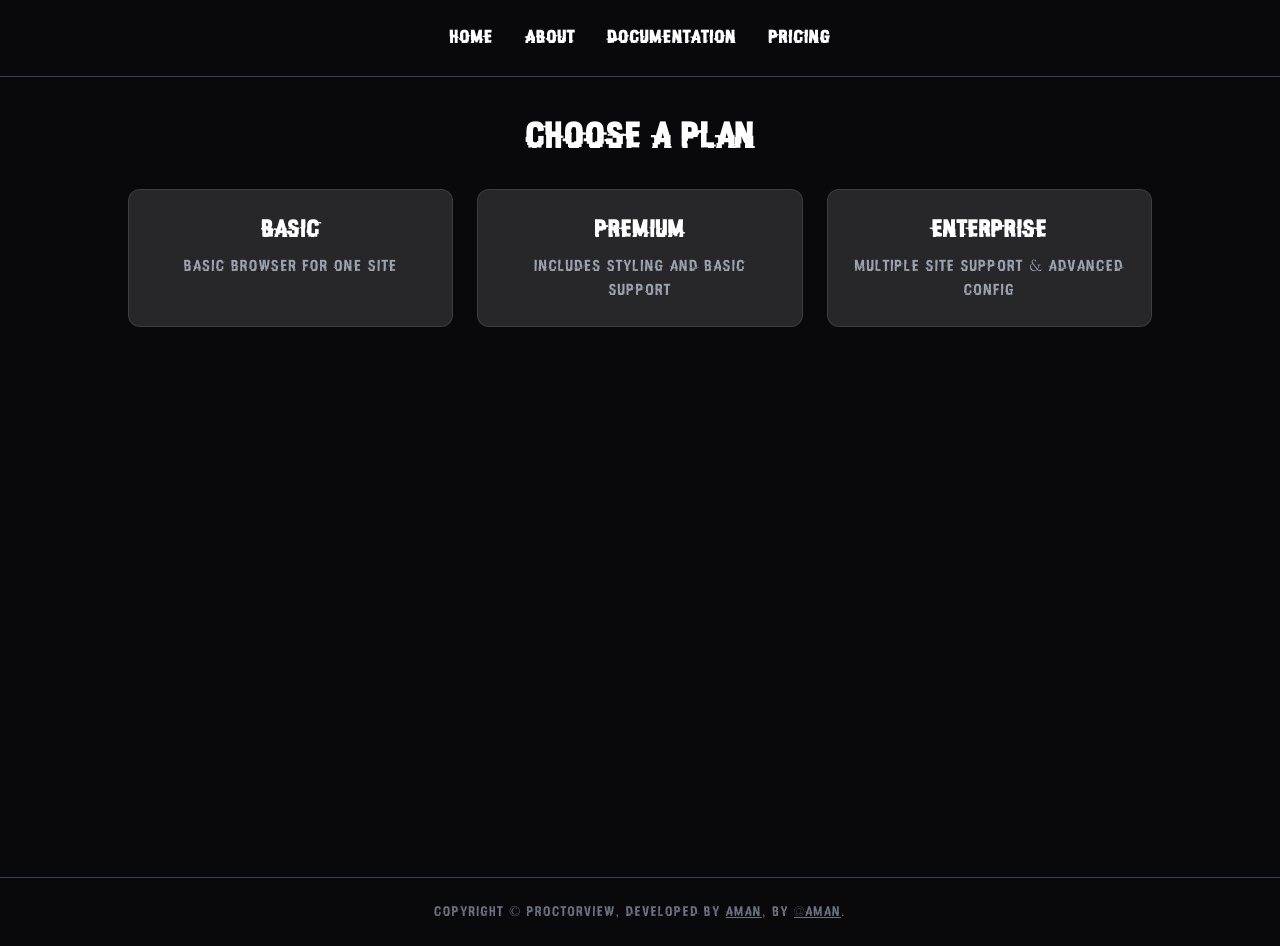
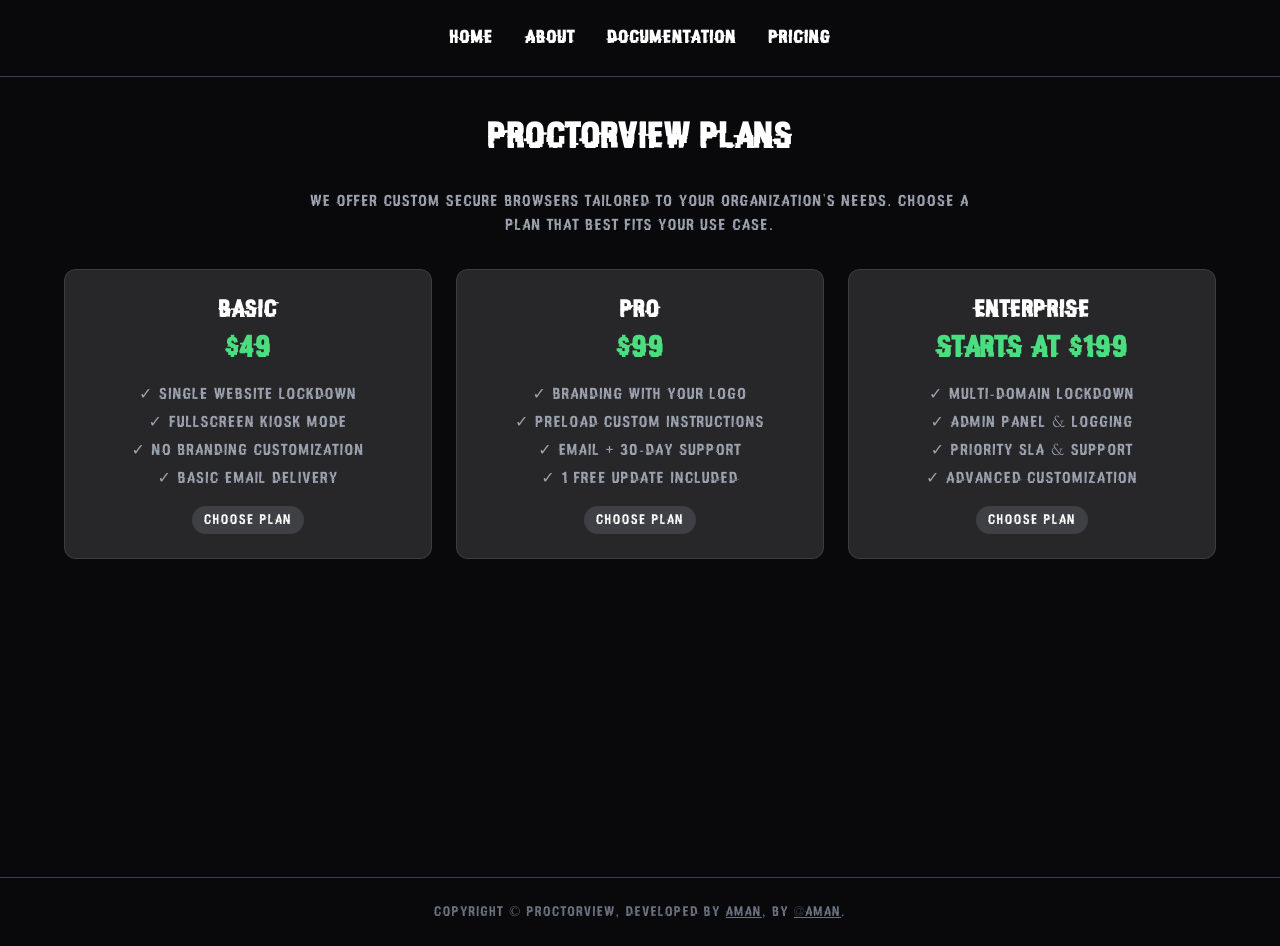
Before and after one commit to AmanRembersu/ProctorView, a React (Vite) app: page /pricing in a window 1280 px wide. Built offline with nearby package versions, Linux system fonts and the light colour scheme.

Commit message:
updating the pricing component

```diff
--- a/src/components/Pricing.tsx
+++ b/src/components/Pricing.tsx
@@ -1,5 +1,6 @@
 import React, { useState } from "react";
 
+type Plan = "Basic" | "Pro" | "Enterprise";
 type FormData = {
   name: string;
   email: string;
@@ -8,7 +9,7 @@ type FormData = {
 };
 
 export default function Pricing() {
-  const [selectedPlan, setSelectedPlan] = useState<"Basic" | "Premium" | "Enterprise" | "">("");
+  const [selectedPlan, setSelectedPlan] = useState<Plan | "">("");
   const [formData, setFormData] = useState<FormData>({
     name: "",
     email: "",
@@ -48,27 +49,53 @@ export default function Pricing() {
 
   return (
     <div className="min-h-screen bg-zinc-950 text-white flex flex-col items-center px-4 py-10">
-      <h1 className="text-4xl font-bold mb-8">Choose a Plan</h1>
+      <h1 className="text-4xl font-bold mb-8">ProctorView Plans</h1>
+      <p className="text-gray-400 mb-8 text-center max-w-2xl">
+        We offer custom secure browsers tailored to your organization's needs. Choose a plan that best fits your use case.
+      </p>
 
-      <div className="grid md:grid-cols-3 gap-6 mb-12 w-full max-w-5xl">
-        {(["Basic", "Premium", "Enterprise"] as const).map((plan) => (
-          <div
-            key={plan}
-            className={`p-6 rounded-xl cursor-pointer border transition ${
-              selectedPlan === plan
-                ? "border-green-500 bg-zinc-900"
-                : "border-white/10 bg-zinc-800"
-            }`}
-            onClick={() => setSelectedPlan(plan)}
-          >
-            <h2 className="text-2xl font-semibold mb-2">{plan}</h2>
-            <p className="text-gray-400">
-              {plan === "Basic" && "Basic browser for one site"}
-              {plan === "Premium" && "Includes styling and basic support"}
-              {plan === "Enterprise" && "Multiple site support & advanced config"}
-            </p>
-          </div>
-        ))}
+      <div className="grid md:grid-cols-3 gap-6 mb-12 w-full max-w-6xl">
+        {/* Basic Plan */}
+        <PlanCard
+          title="Basic"
+          price="$49"
+          selected={selectedPlan === "Basic"}
+          onClick={() => setSelectedPlan("Basic")}
+          features={[
+            "Single website lockdown",
+            "Fullscreen kiosk mode",
+            "No branding customization",
+            "Basic email delivery",
+          ]}
+        />
+
+        {/* Pro Plan */}
+        <PlanCard
+          title="Pro"
+          price="$99"
+          selected={selectedPlan === "Pro"}
+          onClick={() => setSelectedPlan("Pro")}
+          features={[
+            "Branding with your logo",
+            "Preload custom instructions",
+            "Email + 30-day support",
+            "1 free update included",
+          ]}
+        />
+
+        {/* Enterprise Plan */}
+        <PlanCard
+          title="Enterprise"
+          price="Starts at $199"
+          selected={selectedPlan === "Enterprise"}
+          onClick={() => setSelectedPlan("Enterprise")}
+          features={[
+            "Multi-domain lockdown",
+            "Admin panel & logging",
+            "Priority SLA & support",
+            "Advanced customization",
+          ]}
+        />
       </div>
 
       {selectedPlan && (
@@ -76,7 +103,9 @@ export default function Pricing() {
           onSubmit={handleSubmit}
           className="w-full max-w-lg bg-zinc-900 p-6 rounded-xl space-y-4"
         >
-          <h3 className="text-xl font-semibold">Tell us what you need</h3>
+          <h3 className="text-xl font-semibold mb-2">
+            Tell us about your use case for the {selectedPlan} plan
+          </h3>
 
           <input
             required
@@ -95,7 +124,7 @@ export default function Pricing() {
           <input
             required
             type="url"
-            placeholder="Site to render in browser"
+            placeholder="Website to render"
             className="w-full p-2 rounded bg-zinc-800 text-white"
             onChange={(e) => handleChange("website", e.target.value)}
           />
@@ -117,3 +146,42 @@ export default function Pricing() {
     </div>
   );
 }
+
+// Pricing Card Component
+function PlanCard({
+  title,
+  price,
+  features,
+  selected,
+  onClick,
+}: {
+  title: string;
+  price: string;
+  features: string[];
+  selected: boolean;
+  onClick: () => void;
+}) {
+  return (
+    <div
+      onClick={onClick}
+      className={`p-6 rounded-xl border cursor-pointer hover:shadow-lg transition-all ${
+        selected ? "border-green-500 bg-zinc-900" : "border-white/10 bg-zinc-800"
+      }`}
+    >
+      <h2 className="text-2xl font-semibold mb-1">{title}</h2>
+      <p className="text-3xl font-bold text-green-400 mb-4">{price}</p>
+      <ul className="text-gray-400 space-y-1 mb-4">
+        {features.map((f, i) => (
+          <li key={i}>✓ {f}</li>
+        ))}
+      </ul>
+      <div
+        className={`text-sm font-medium px-3 py-1 inline-block rounded-full ${
+          selected ? "bg-green-600" : "bg-zinc-700"
+        }`}
+      >
+        {selected ? "Selected" : "Choose Plan"}
+      </div>
+    </div>
+  );
+}
```
